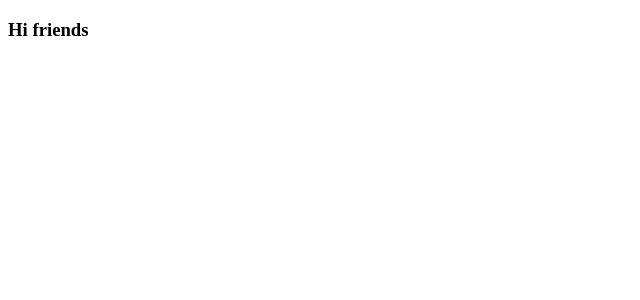
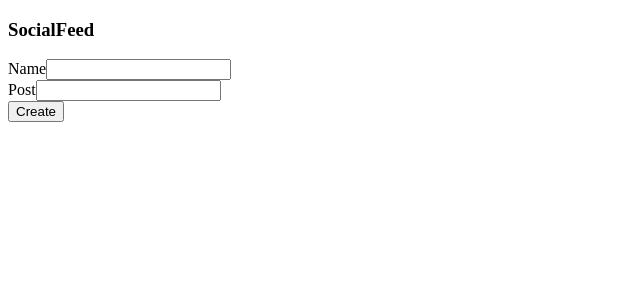
Before and after one commit to alykane20/Social-feed-Project, a React (Create React App) app: page / in a window 1280 px wide. Shown: the top 300 px of the page, without its empty margins (0-640 px from the left). Built offline with nearby package versions, Linux system fonts and the light colour scheme.

Commit message:
Created basic form for CreatePost file

```diff
--- a/src/App.js
+++ b/src/App.js
@@ -1,13 +1,23 @@
 import React, { useState } from 'react';
+import CreatePost from './Components/CreatePost/CreatePost'
 
 function App() {
 
-  const[posts, setPosts] = useState({Name: 'Aly', Post: "I heart learning"})
+  const [posts, setPosts] = useState()
+
+  function addNewPost(post){
+    let tempPosts = [...posts, post];
+    setPosts(tempPosts);
+  }
 
 
   return (
     <div>
-     <h3>Hi friends</h3>
+     <h3>SocialFeed</h3>
+        <div>
+        <CreatePost createNewPost={addNewPost} />
+        </div>
+
 
     </div>
   );
--- a/src/Components/CreatePost/CreatePost.jsx
+++ b/src/Components/CreatePost/CreatePost.jsx
@@ -0,0 +1,35 @@
+import React, { useState } from 'react';
+
+
+
+const CreatePost = (props) => {
+
+const [name, setName] = useState('');
+const [post, setPost] = useState('');
+
+function handleSubmit(event) {
+    event.preventDefault();
+    let newPost = {
+        name: name,
+        post: post
+    };
+    console.log(newPost)
+    props.createNewPost(newPost)
+}
+
+    return (
+        <form onSubmit={handleSubmit} >
+            <div>
+                <label>Name</label>
+                <input type="text"  value={name} onChange={(event) => setName(event.target.value)}/>
+            </div>
+            <div>
+                <label>Post</label>
+                <input type="text" value={post} onChange={(event) => setPost(event.target.value)}/>
+            </div>
+            <button type='submit'>Create</button>
+        </form>
+    );
+}
+
+export default CreatePost;
```
Also changed, not shown: src/Components/App/App.jsx (deleted).
